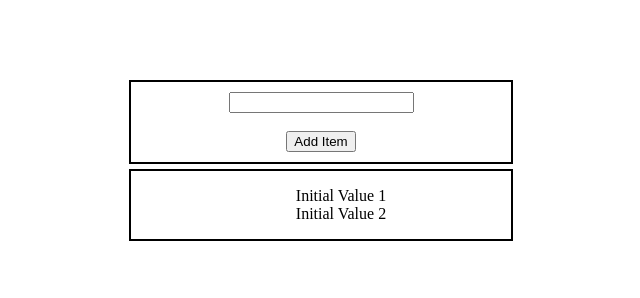
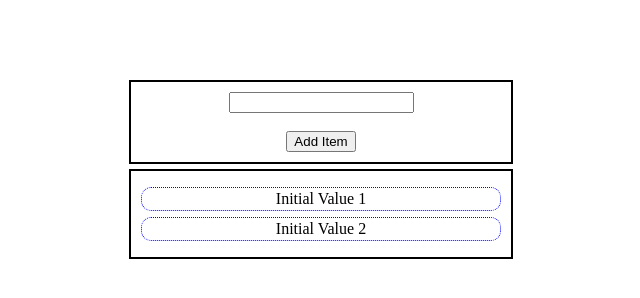
Before and after one commit to chrissl8/shoppinglist-test, a plain HTML site: page index.html in a window 1280 px wide. Shown: the whole page, without its empty margins (319-959 px from the left). Drawn offline with Linux system fonts and the light colour scheme.

Commit message:
Clean up list styling with CSS

```diff
--- a/css/style.css
+++ b/css/style.css
@@ -19,4 +19,15 @@
 
 .list-container ul {
 	list-style-type: none;
+	margin-left: 0;
+	margin-right: 0;
+	padding-left: 0;
+	padding-right: 0;
 }
+
+.list-container li {
+	border: 1px dotted blue;
+	border-radius: 10px;
+	padding: 2px 6px 2px 6px;
+	margin: 6px 10px 6px 10px;
+}
```
